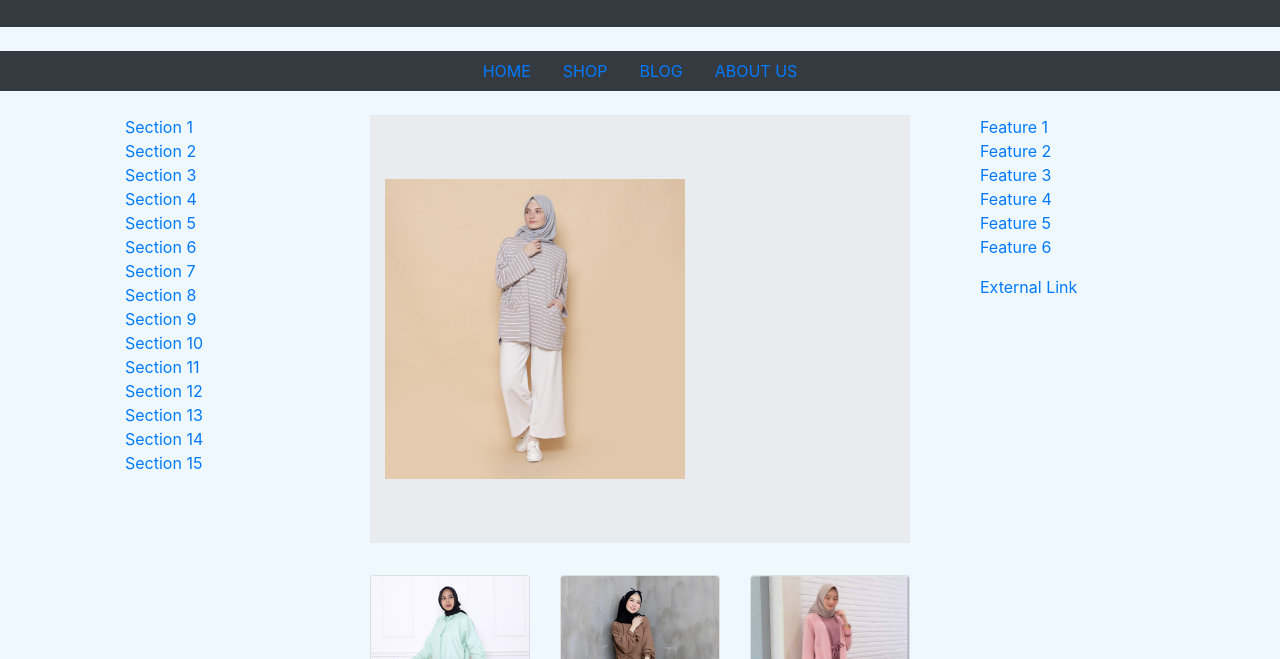
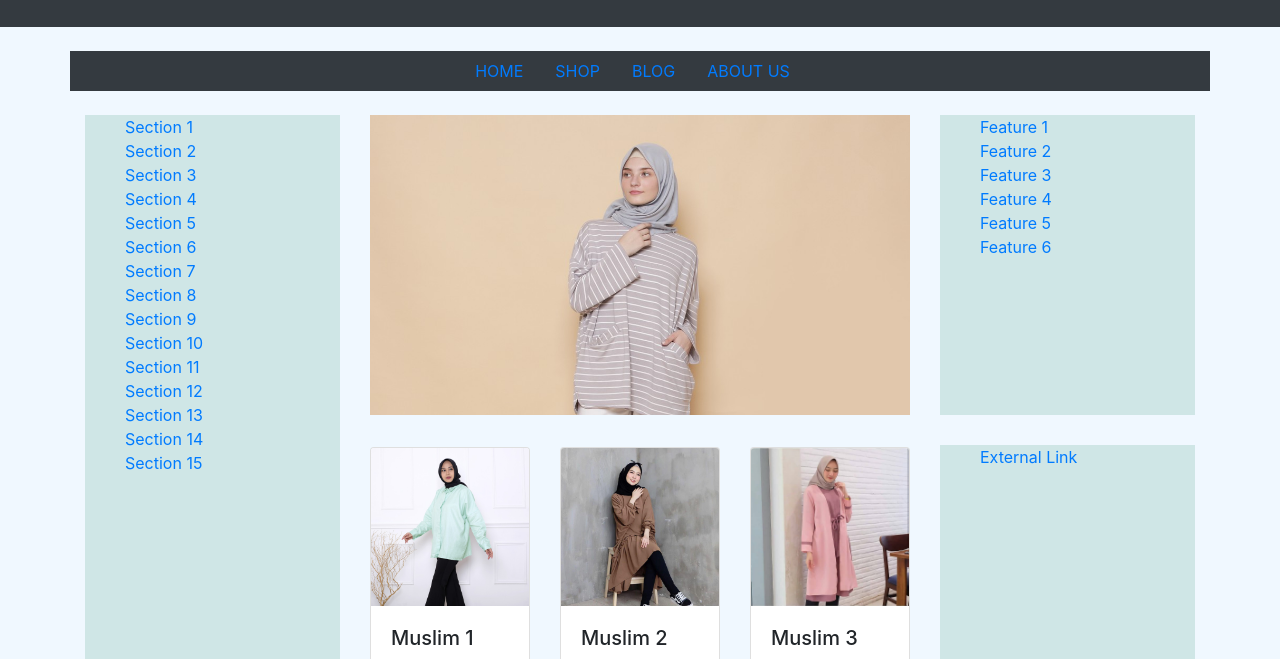
Before and after one commit to kariz-dev/css_bootstrap_challenge, a plain HTML site: page index.html in a window 1280 px wide. Shown: the part 117-776 px from the top of the page. Drawn offline with nearby package versions, Linux system fonts and the light colour scheme; a web font is replaced by a local one.

Commit message:
css section

```diff
--- a/css/style.css
+++ b/css/style.css
@@ -14,6 +14,24 @@ body {
 div .jumbotron {
     justify-content: center;
 }
-div .jumbotron img {
+div .jumbotron {
+    height: 300px;
+    background-image: url(/image/jumbotron.jpg);
+    background-size: cover;
+}
+
+.section1 {
+    background-color: rgb(207, 230, 230);
+    height: 670px;
+}
+
+.section2 {
+    background-color: rgb(207, 230, 230);
     height: 300px;
 }
+
+.section3 {
+    background-color: rgb(207, 230, 230);
+    height: 340px;
+    margin-top: 30px;
+}
--- a/index.html
+++ b/index.html
@@ -56,7 +56,7 @@
 
     <br>
 
-    <div class="nav navbar-light bg-dark nav2">
+    <div class="container nav navbar-light bg-dark nav2">
         <li class="nav-item">
             <a class="nav-link" href="#">HOME</a>
         </li>
@@ -76,7 +76,7 @@
     <div class="container">
         <div class="row">
             <div class="col">
-                <section>
+                <section class="section1">
                     <ul>
                         <li class="list-group">
                             <a href="#">Section 1</a>
@@ -129,9 +129,6 @@
             <div class="col-6">
                 <!-- Jumbotron -->
                 <div class="jumbotron jumbotron-fluid">
-                    <div class="container">
-                        <img src="/image/jumbotron.jpg" alt="Jumbotron" class="img-fluid">
-                    </div>
                 </div>
 
                 <!-- Card -->
@@ -164,7 +161,7 @@
                 </div>
             </div>
             <div class="col">
-                <section>
+                <section  class="section2">
                     <ul>
                         <li class="list-group">
                             <a href="#">Feature 1</a>
@@ -186,7 +183,7 @@
                         </li>
                     </ul>
                 </section>
-                <section>
+                <section class="section3">
                     <ul>
                         <li class="list-group">
                             <a href="#">External Link</a>
```
